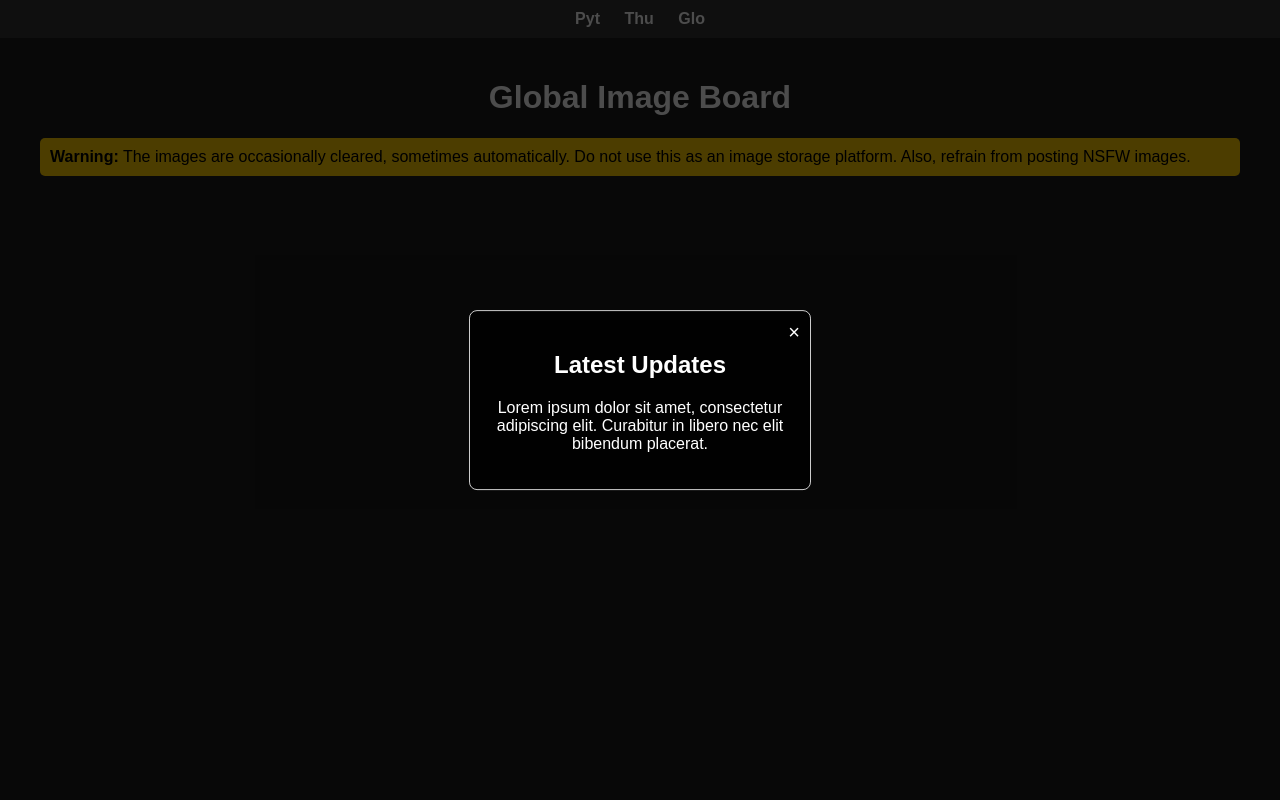
After one commit to KorryKatti/Python-Image-Board, a Flask app: template templates/global.html in a window 1280 px wide. The commit adds this page. Run offline with Flask 3, Linux system fonts and the light colour scheme; the template is opened without the code that fills it, so the values that code supplies are empty.

Commit message:
global-image-board

```diff
--- /dev/null
+++ b/templates/global.html
@@ -0,0 +1,145 @@
+<!DOCTYPE html>
+<html lang="en">
+<head>
+    <meta charset="UTF-8">
+    <meta name="viewport" content="width=device-width, initial-scale=1.0">
+    <title>Global Image Board</title>
+    <style>
+        body {
+            font-family: Arial, sans-serif;
+            background-color: #1a1a1a;
+            color: white;
+            margin: 0;
+            padding: 0;
+        }
+        .container {
+            max-width: 1200px;
+            margin: 0 auto;
+            padding: 20px;
+        }
+        h1 {
+            text-align: center;
+            color: white;
+        }
+        .image-grid {
+            display: grid;
+            grid-template-columns: repeat(auto-fill, minmax(250px, 1fr));
+            gap: 20px;
+        }
+        .image-item {
+            background-color: #333;
+            border-radius: 5px;
+            overflow: hidden;
+            box-shadow: 0 2px 5px rgba(0,0,0,0.3);
+        }
+        .image-item img {
+            width: 100%;
+            height: 200px;
+            object-fit: cover;
+        }
+        .image-info {
+            padding: 10px;
+        }
+        .image-info h3 {
+            margin: 0;
+            font-size: 16px;
+            color: white;
+        }
+        .image-info p {
+            margin: 5px 0 0;
+            font-size: 14px;
+            color: #ccc;
+        }
+        .warning {
+            background-color: #ffcc00;
+            color: black;
+            padding: 10px;
+            margin-bottom: 20px;
+            border-radius: 5px;
+        }
+        /* Popup styles */
+        .popup {
+            position: fixed;
+            top: 50%;
+            left: 50%;
+            transform: translate(-50%, -50%);
+            background-color: rgba(0, 0, 0, 0.8);
+            color: white;
+            padding: 20px;
+            border: 1px solid #ccc;
+            z-index: 1000;
+            display: none;
+            border-radius: 8px;
+            max-width: 300px;
+            text-align: center;
+        }
+        .popup .close-btn {
+            background: none;
+            border: none;
+            color: white;
+            font-size: 20px;
+            position: absolute;
+            top: 10px;
+            right: 10px;
+            cursor: pointer;
+        }
+        .overlay {
+            position: fixed;
+            top: 0;
+            left: 0;
+            width: 100%;
+            height: 100%;
+            background: rgba(0, 0, 0, 0.7);
+            z-index: 999;
+            display: none;
+        }
+    </style>
+</head>
+<body>
+    {% include 'header.html' %}
+
+    <div class="container">
+        <h1>Global Image Board</h1>
+
+        <div class="warning">
+            <strong>Warning:</strong> The images are occasionally cleared, sometimes automatically. Do not use this as an image storage platform. Also, refrain from posting NSFW images.
+        </div>
+
+        <div class="image-grid">
+            {% for image in images %}
+            <div class="image-item">
+                <img src="{{ image.url }}" alt="{{ image.title }}">
+                <div class="image-info">
+                    <h3>{{ image.title }}</h3>
+                    <p>Uploaded at: {{ image.upload_time }}</p>
+                </div>
+            </div>
+            {% endfor %}
+        </div>
+    </div>
+
+    <div id="overlay" class="overlay"></div>
+
+    <div id="popup" class="popup">
+        <span class="close-btn" onclick="closePopup()">&times;</span>
+        <h2>Latest Updates</h2>
+        <p>Lorem ipsum dolor sit amet, consectetur adipiscing elit. Curabitur in libero nec elit bibendum placerat.</p>
+    </div>
+
+    <script>
+        // Make closePopup function global
+        window.closePopup = function() {
+            document.getElementById('overlay').style.display = 'none';
+            document.getElementById('popup').style.display = 'none';
+        }
+
+        function showPopup() {
+            document.getElementById('overlay').style.display = 'block';
+            document.getElementById('popup').style.display = 'block';
+        }
+
+        // Show popup when page loads
+        window.onload = showPopup;
+    </script>
+</body>
+</html>
--- /dev/null
+++ b/templates/header.html
@@ -0,0 +1,39 @@
+<!DOCTYPE html>
+<html lang="en">
+<head>
+    <meta charset="UTF-8">
+    <meta name="viewport" content="width=device-width, initial-scale=1.0">
+    <title>Your Website Title</title>
+    <style>
+        body {
+            margin: 0;
+            font-family: Arial, sans-serif;
+        }
+        header {
+            background-color: #333;
+            padding: 10px 0;
+            text-align: center;
+        }
+        nav a {
+            color: #fff;
+            text-decoration: none;
+            margin: 0 10px;
+            font-weight: bold;
+            transition: color 0.3s;
+        }
+        nav a:hover {
+            color: #ddd;
+        }
+    </style>
+</head>
+<body>
+    <header>
+        <nav>
+            <a href="/">Pyt</a>
+            <a href="/thunder">Thu</a>
+            <a href="/global">Glo</a>
+        </nav>
+    </header>
+    <!-- Your content goes here -->
+</body>
+</html>
--- a/templates/index.html
+++ b/templates/index.html
@@ -73,6 +73,7 @@
     </style>
 </head>
 <body>
+    {% include 'header.html' %}
     <div class="overlay" id="overlay"></div>
     <div class="popup" id="popup">
         <button class="close-btn" id="close-popup">&times;</button>
--- a/templates/thunder.html
+++ b/templates/thunder.html
@@ -116,6 +116,7 @@
     </style>
 </head>
 <body>
+    {% include 'header.html' %}
     <div class="container">
         <div class="sidebar">
             <h2>Advertisements</h2>
```
